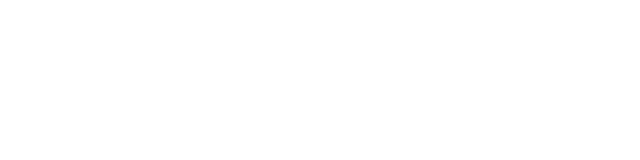
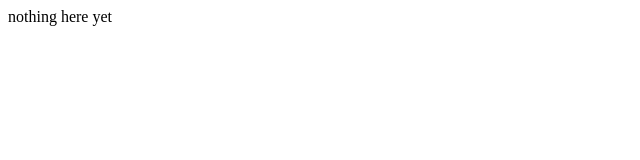
Before and after one commit to timardex/renewable-vue, a Vue app: page / in a window 1280 px wide. Shown: the top 160 px of the page, without its empty margins (0-640 px from the left). Built offline with nearby package versions, Linux system fonts and the light colour scheme.

Commit message:
checking if store is working properly

```diff
--- a/src/App.vue
+++ b/src/App.vue
@@ -1,14 +1,15 @@
 <template>
   <div id="app">
-
+    {{users}}
   </div>
 </template>
 
 <script>
+import {mapState} from 'vuex'
 export default {
   name: 'App',
-  components: {
-
+  computed: {
+    ...mapState('form', ['users'])
   }
 }
 </script>
--- a/src/store/form/state.js
+++ b/src/store/form/state.js
@@ -1,3 +1,3 @@
 export const state = () => ({
-  users: []
+  users: 'nothing here yet'
 })
--- a/src/store/index.js
+++ b/src/store/index.js
@@ -1,15 +1,13 @@
 import Vue from 'vue'
 import Vuex from 'vuex'
+
+import form from './form'
+
 
 Vue.use(Vuex)
 
 export default new Vuex.Store({
-  state: {
-  },
-  mutations: {
-  },
-  actions: {
-  },
   modules: {
+    form
   }
 })
```
